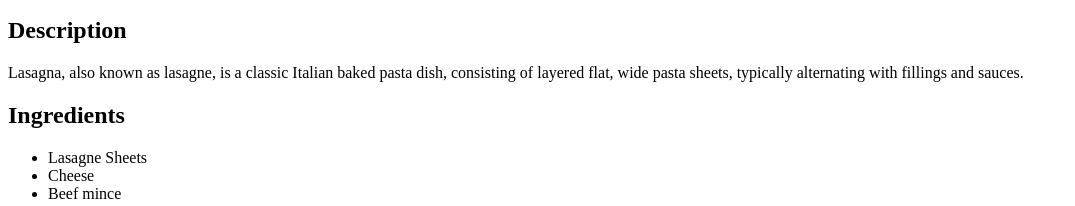
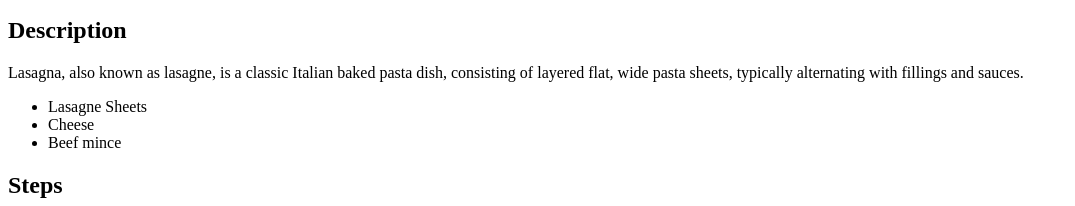
Before and after one commit to sc0rps/odin-recipes, a plain HTML site: page recipes/lasagne.html in a window 1280 px wide. Shown: the part 657-863 px from the top of the page, without its empty margins (0-1075 px from the left). Drawn offline with Linux system fonts and the light colour scheme.

Commit message:
Save lasagne

```diff
--- a/recipes/lasagne.html
+++ b/recipes/lasagne.html
@@ -14,7 +14,6 @@
 
     <h2>Description</h2>
     <p>Lasagna, also known as lasagne, is a classic Italian baked pasta dish, consisting of layered flat, wide pasta sheets, typically alternating with fillings and sauces.</p>
-    <h2>Ingredients</h2>
 
     <ul>
         <li>Lasagne Sheets</li>
```
